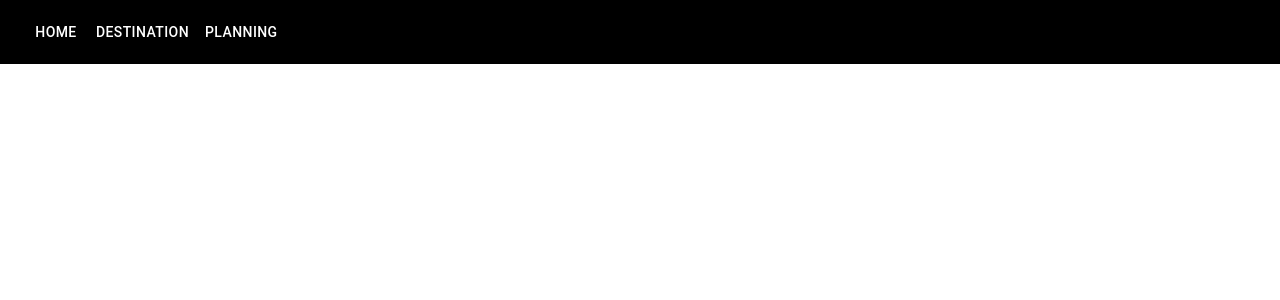
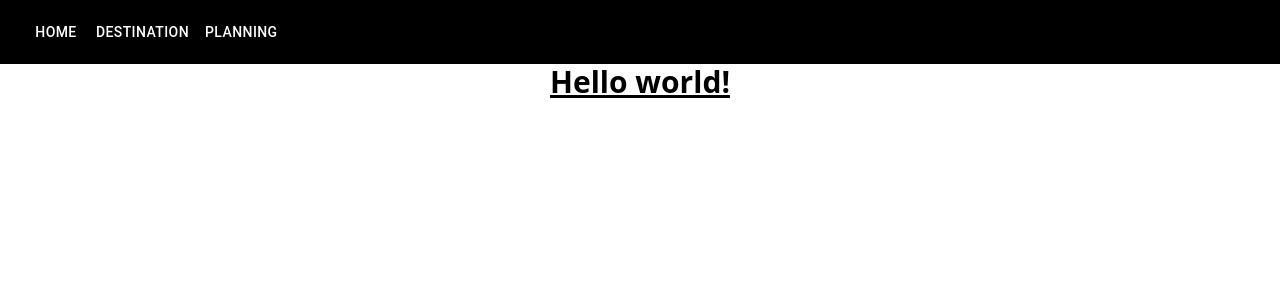
Before and after one commit to SinSin214/tripplan, a Next.js app: page / in a window 1280 px wide. Shown: the top 300 px of the page. Built offline with nearby package versions, Linux system fonts and the light colour scheme.

Commit message:
Install and apply tailwind

```diff
--- a/app/globals.css
+++ b/app/globals.css
@@ -1,3 +1,7 @@
+@tailwind base;
+@tailwind components;
+@tailwind utilities;
+
 :root {
   --max-width: 1100px;
   --border-radius: 12px;
--- a/app/layout.tsx
+++ b/app/layout.tsx
@@ -1,5 +1,5 @@
 'use client';
-import './globals.css'
+import "./output.css";
 import { createTheme, ThemeProvider } from '@mui/material/styles';
 import Navbar from './components/Navbar';
 import styles from './page.module.css'
@@ -15,10 +15,6 @@ const theme = createTheme({
   },
 });
 
-export const metadata = {
-  title: 'Create Next App',
-  description: 'Generated by create next app',
-}
 
 export default function RootLayout({
   children,
--- a/app/page.tsx
+++ b/app/page.tsx
@@ -2,13 +2,16 @@ import Image from 'next/image';
 
 export default function Home() {
   return (
-    <Image
-      src="/wallpaper.jpg"
-      alt="Picture of the author"
-      width="0"
-      height="0"
-      sizes="100vw"
-      className="w-full h-auto"
-    />
+    // <Image
+    //   src="/wallpaper.jpg"
+    //   alt="Picture of the author"
+    //   width="0"
+    //   height="0"
+    //   sizes="100vw"
+    //   className="w-full h-auto"
+    // />
+    <h1 className="text-3xl font-bold underline">
+      Hello world!
+    </h1>
   )
 }
--- /dev/null
+++ b/postcss.config.js
@@ -0,0 +1,6 @@
+module.exports = {
+    plugins: {
+      tailwindcss: {},
+      autoprefixer: {},
+    },
+  };
--- /dev/null
+++ b/tailwind.config.js
@@ -0,0 +1,8 @@
+/** @type {import('tailwindcss').Config} */
+module.exports = {
+  content: ["./pages/**/*.{js,ts,jsx,tsx}", "./app/**/*.{js,ts,jsx,tsx}"],
+  theme: {
+    extend: {},
+  },
+  plugins: [],
+};
```
Also changed, not shown: package.json (+8 -2 lines).
